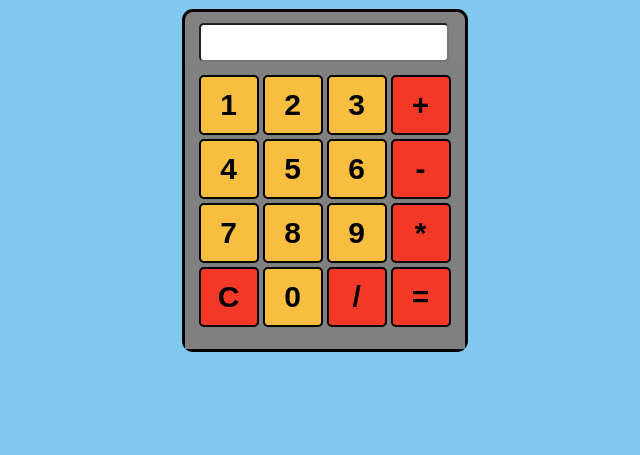
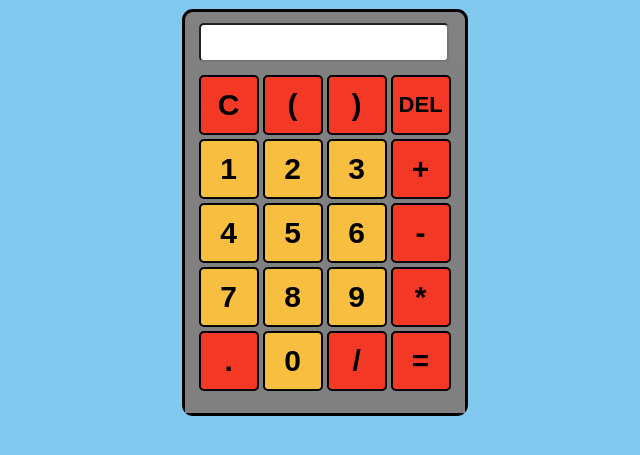
Before and after one commit to SHADOW04985/Simple-Calculator, a plain HTML site: page index.html in a window 1280 px wide. Shown: the part 139-594 px from the top of the page, without its empty margins (332-972 px from the left). Drawn offline with Linux system fonts and the light colour scheme.

Commit message:
added features

```diff
--- a/index.html
+++ b/index.html
@@ -13,6 +13,10 @@
     <div class="main">
         <input type="text" name="box" class="input" id="val">
         <div class="button">
+            <input type="button" class="btn" value="C" id="opp" onclick="clr()">
+            <input type="button" class="btn" value="(" id="brc1" onclick="inp(value)">
+            <input type="button" class="btn" value=")" id="brc2" onclick="inp(value)">
+            <input type="button" class="btn" value="DEL" id="del" onclick="deleteval()">
             <input type="button" class="btn" value="1" onclick="inp(value)">
             <input type="button" class="btn" value="2" onclick="inp(value)">
             <input type="button" class="btn" value="3" onclick="inp(value)">
@@ -25,7 +29,7 @@
             <input type="button" class="btn" value="8" onclick="inp(value)">
             <input type="button" class="btn" value="9" onclick="inp(value)">
             <input type="button" class="btn" id="opp" value="*" onclick="inp(value)">
-            <input type="button" class="btn" id="opp" value="C" onclick="clr()">
+            <input type="button" class="btn" id="opp" value="." onclick="inp(value)">
             <input type="button" class="btn" value="0" onclick="zero()">
             <input type="button" class="btn" id="opp" value="/" onclick="inp(value)">
             <input type="button" class="btn" id="opp" value="=" onclick="equate()">
--- a/script.js
+++ b/script.js
@@ -4,7 +4,20 @@ function inp(input) {
     var calc = document.getElementById("val").value;
     var last = calc.split('').pop();
     if (calc.length === 0 && input ==="/") {}
-    else if ((input === "+" || input === "-" || input === "*" || input === "/") && (last === "+" || last === "-" || last === "*" || last === "/")){}
+    else if (input === "." && (last === "." || last === "(" || last === ")")){}
+    else if (input === "(" && (last === "(" || last === ")" || last === ".")){}
+    else if (input === "(" && (last === "0" || last == "1" || last === "2" || last == "3" || last === "4" || last == "5" || last === "6" || last == "7" || last === "8" || last == "9" || last === ".")) {}
+    else if(input === ")" && calc.length === 0) {}
+    else if (input === ")" && (last === ")" || last === "(" || last === ".")){}
+    else if (input === ")" && (last === "+" || last === "-" || last === "*" || last === "/" || last === ".")){}
+    else if ((input === "+" || input === "-" || input === "*" || input === "/") && (last === "+" || last === "-" || last === "*" || last === "/")) {
+        var newchar = input.toString()
+        calc = calc.split('')
+        calc.pop()
+        calc.push(newchar)
+        calc = calc.join('')
+        document.getElementById("val").value = calc
+    }
     else {
         if (fval === 1 && input !== "+" && input !== "-" && input !== "*" && input !== "/") {
             fval = 0
@@ -39,3 +52,16 @@ function equate() {
     document.getElementById("val").value = eval(calc)
     fval = 1
 }
+
+function deleteval() {
+    var calc = document.getElementById("val").value
+    // var last = calc.split('').pop();
+    if (calc.length === 0){}
+    // else if (last === ',')
+    else {
+        calc = calc.split('')
+        calc.pop()
+        calc = calc.join('')
+        document.getElementById('val').value = calc
+    }
+}
--- a/style.css
+++ b/style.css
@@ -61,14 +61,41 @@ h1 {
     height: 60px;
 }
 
+#del {
+    font-size: 22px;
+    background-color: #f33925;
+}
+
+#brc1 {
+    background-color: #f33925;
+}
+#brc1:hover {
+    box-shadow:0 0 10px 0 #f7be40;
+    font-size: 225%;
+}
+
+#brc2 {
+    background-color: #f33925;
+}
+
+#brc2:hover {
+    box-shadow:0 0 10px 0 #f7be40;
+    font-size: 225%;
+}
+
+#del:hover {
+    box-shadow:0 0 10px 0 #f7be40;
+    font-size: 150%;
+}
+
 .btn:hover {
     box-shadow:0 0 10px 0 #f33925;
-    font-size: 275%;
+    font-size: 245%;
 }
 
 #opp:hover {
     box-shadow:0 0 10px 0 #f7be40;
-    font-size: 275%;
+    font-size: 245%;
 }
 
 #opp {
```
